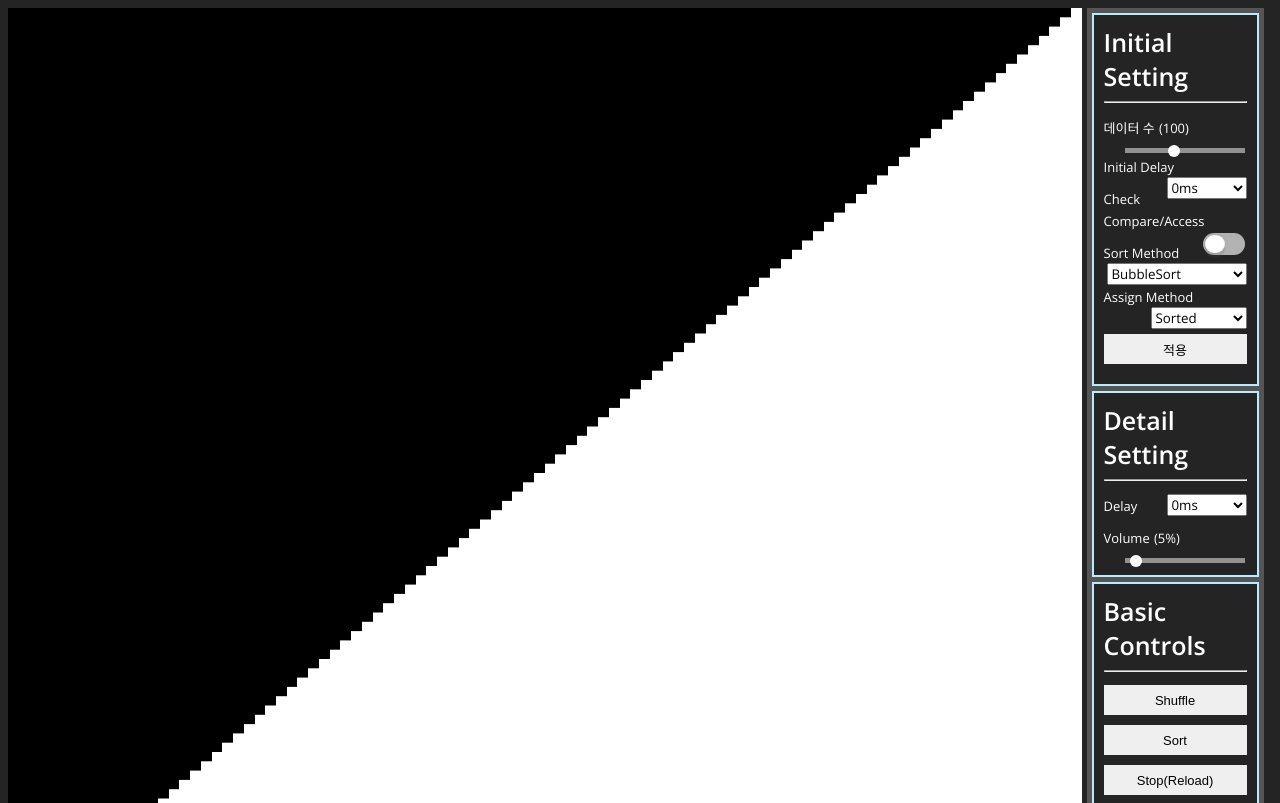
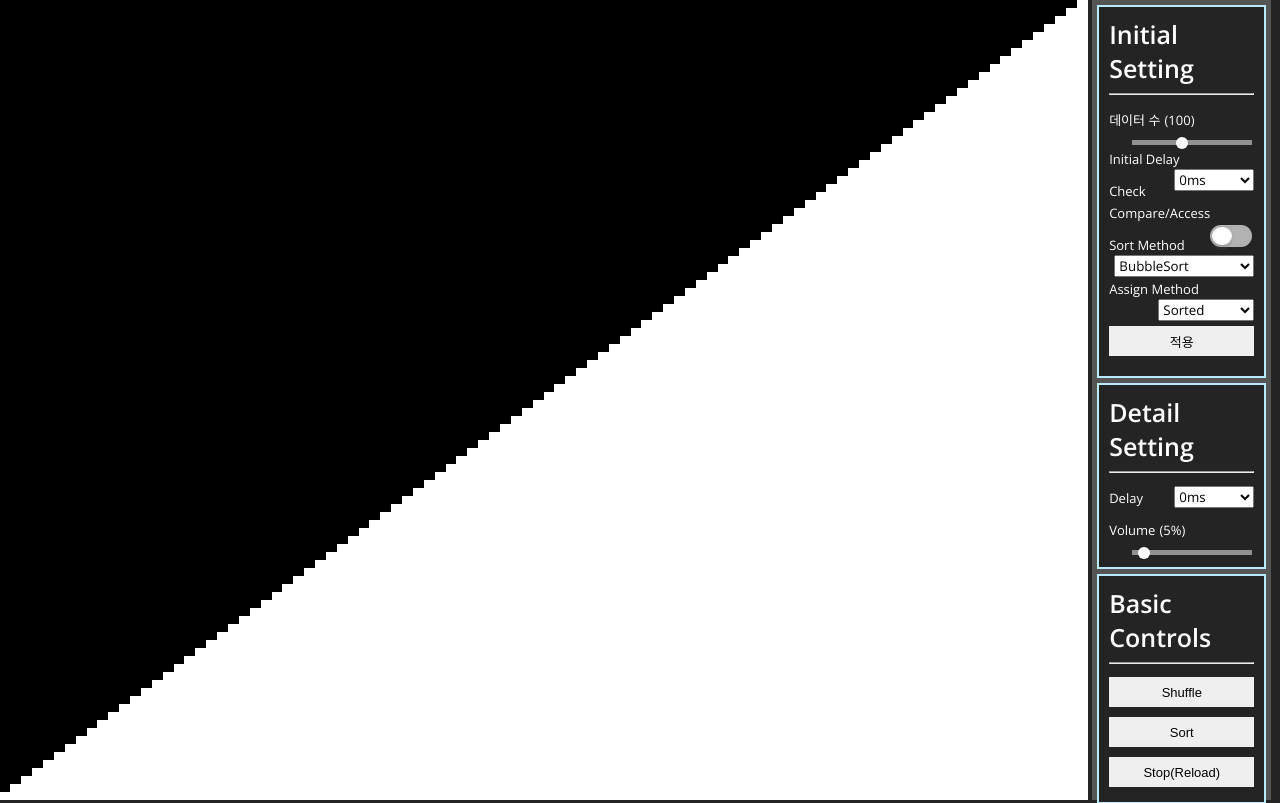
Before and after one commit to shyunku-archives/SortAlgorithmVisualizer, a plain HTML site: page index.html in a window 1280 px wide. Shown: the top 803 px of the page. Drawn offline with nearby package versions, Linux system fonts and the light colour scheme.

Commit message:
adjust viewport

```diff
--- a/style.css
+++ b/style.css
@@ -1,11 +1,14 @@
-body{
+html, body{
     background-color: rgb(36, 36, 36);
     font-family: 'Open Sans', sans-serif;
+    height: 100%;
+    margin: 0;
 }
 
 .entire-wrapper{
+    display: inline-block;
     width: 100%;
-    height: 930px;
+    height: 100%;
 }
 
 .left-part{
--- a/visualize.js
+++ b/visualize.js
@@ -34,12 +34,14 @@ let finalVolume = 5;
 $(function(){
     canvasObject = document.getElementById("viz_canvas");
     canvasWrapper = $('#viz_canvas_wrapper');
-    canvasObject.width = canvasWrapper.width();
-    canvasObject.height = canvasWrapper.height();
-    canvasWidth = canvasObject.width;
-    canvasHeight = canvasObject.height;
+    resize();
     canvasContext = canvasObject.getContext("2d");
     canvasContext.imageSmoothingEnabled = false;
+
+    $(window).on("resize", function(){
+        resize();
+        init();
+    });
 
     init();
 
@@ -534,3 +536,10 @@ function beepWithFreq(vol, freq, duration){
     oscil.start(audioContext.currentTime);
     oscil.stop(audioContext.currentTime + duration*0.001);
 }
+
+function resize(){
+    canvasObject.width = canvasWrapper.width();
+    canvasObject.height = canvasWrapper.height();
+    canvasWidth = canvasObject.width;
+    canvasHeight = canvasObject.height;
+}
```
